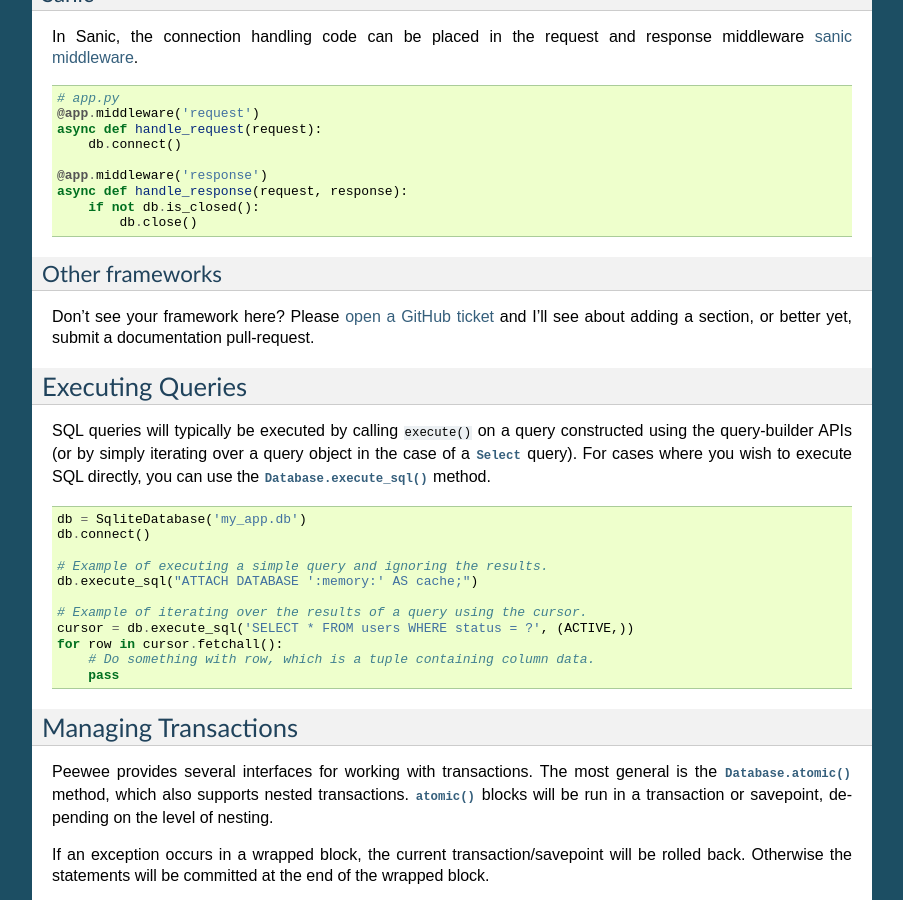
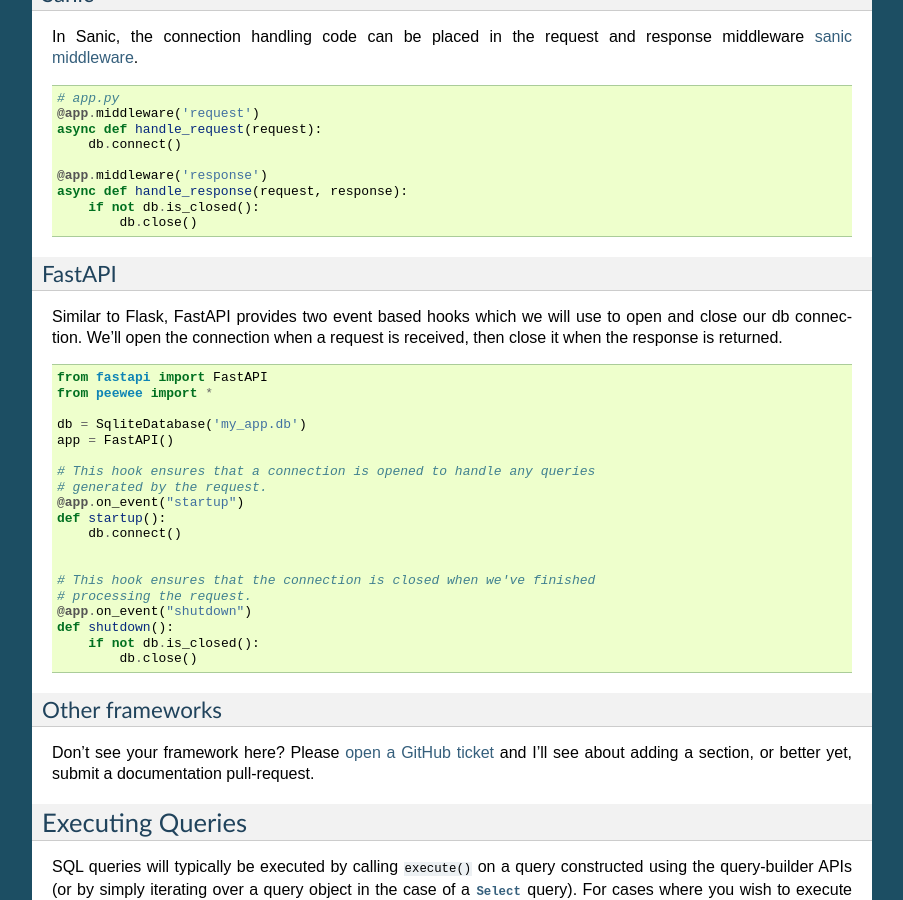
Before and after one commit to coleifer/peewee, a Sphinx documentation site: the page built from docs/peewee/database.rst, in a window 1280 px wide and 900 px high, scrolled down 19742 px. Shown: the whole window, without its empty margins (198-1101 px from the left). Built offline with Sphinx 7.4.7, drawn with Linux system fonts in a browser that asks for light colours; pages that are not in the unit, such as notebooks, are missing from menus; the version number could not be read and is left out.

Commit message:
Support for FastAPI
Update docs with connection management in FastAPI framework

```diff
--- a/docs/peewee/database.rst
+++ b/docs/peewee/database.rst
@@ -1335,6 +1335,36 @@
         if not db.is_closed():
             db.close()
 
+FastAPI
+^^^^^^^
+
+Similar to Flask, FastAPI provides two event based hooks which we will use to open and
+close our db connection. We'll open the connection when a request is received,
+then close it when the response is returned.
+
+.. code-block:: python
+
+    from fastapi import FastAPI
+    from peewee import *
+
+    db = SqliteDatabase('my_app.db')
+    app = FastAPI()
+
+    # This hook ensures that a connection is opened to handle any queries
+    # generated by the request.
+    @app.on_event("startup")
+    def startup():
+        db.connect()
+
+
+    # This hook ensures that the connection is closed when we've finished
+    # processing the request.
+    @app.on_event("shutdown")
+    def shutdown():
+        if not db.is_closed():
+            db.close()
+
+
 Other frameworks
 ^^^^^^^^^^^^^^^^
 
```
